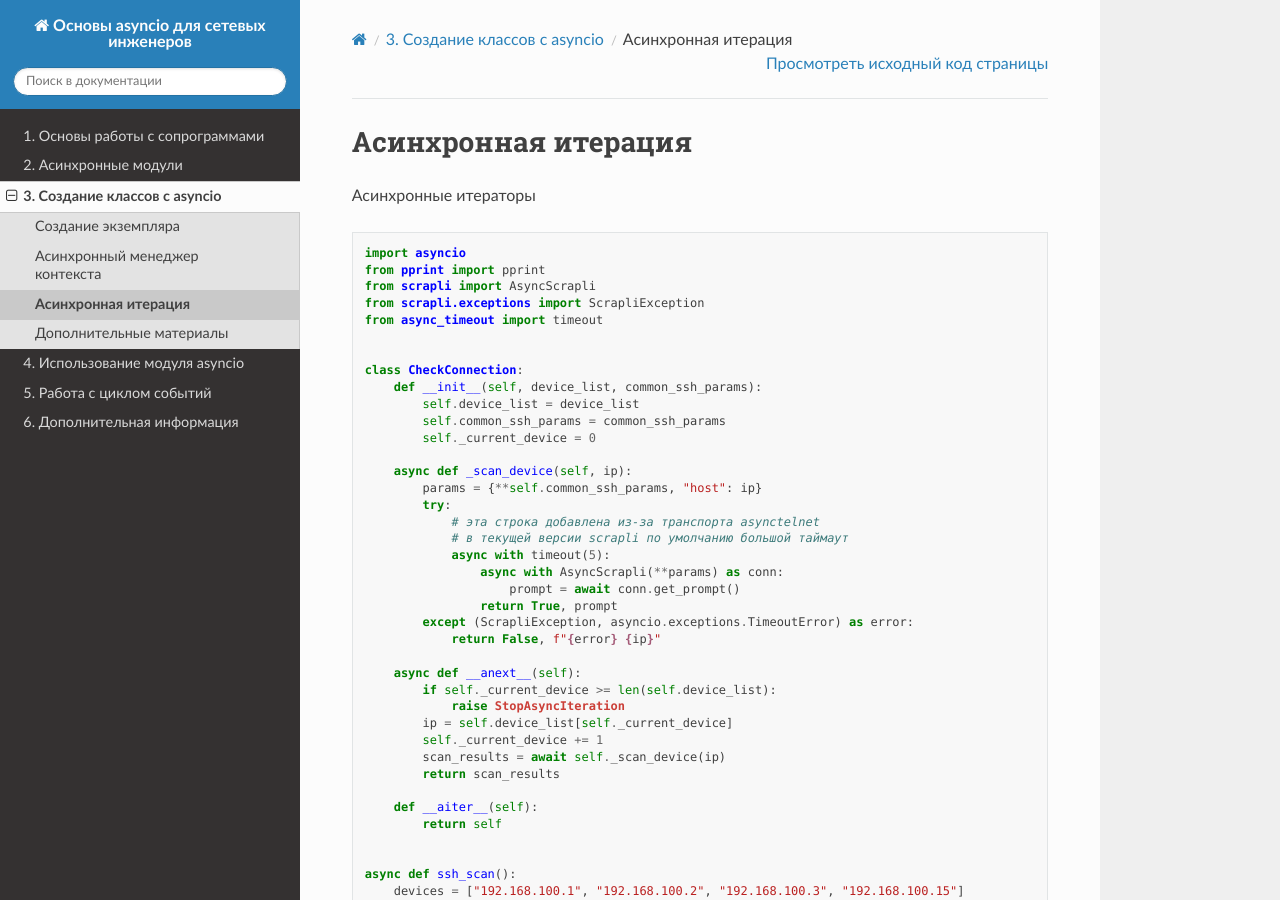
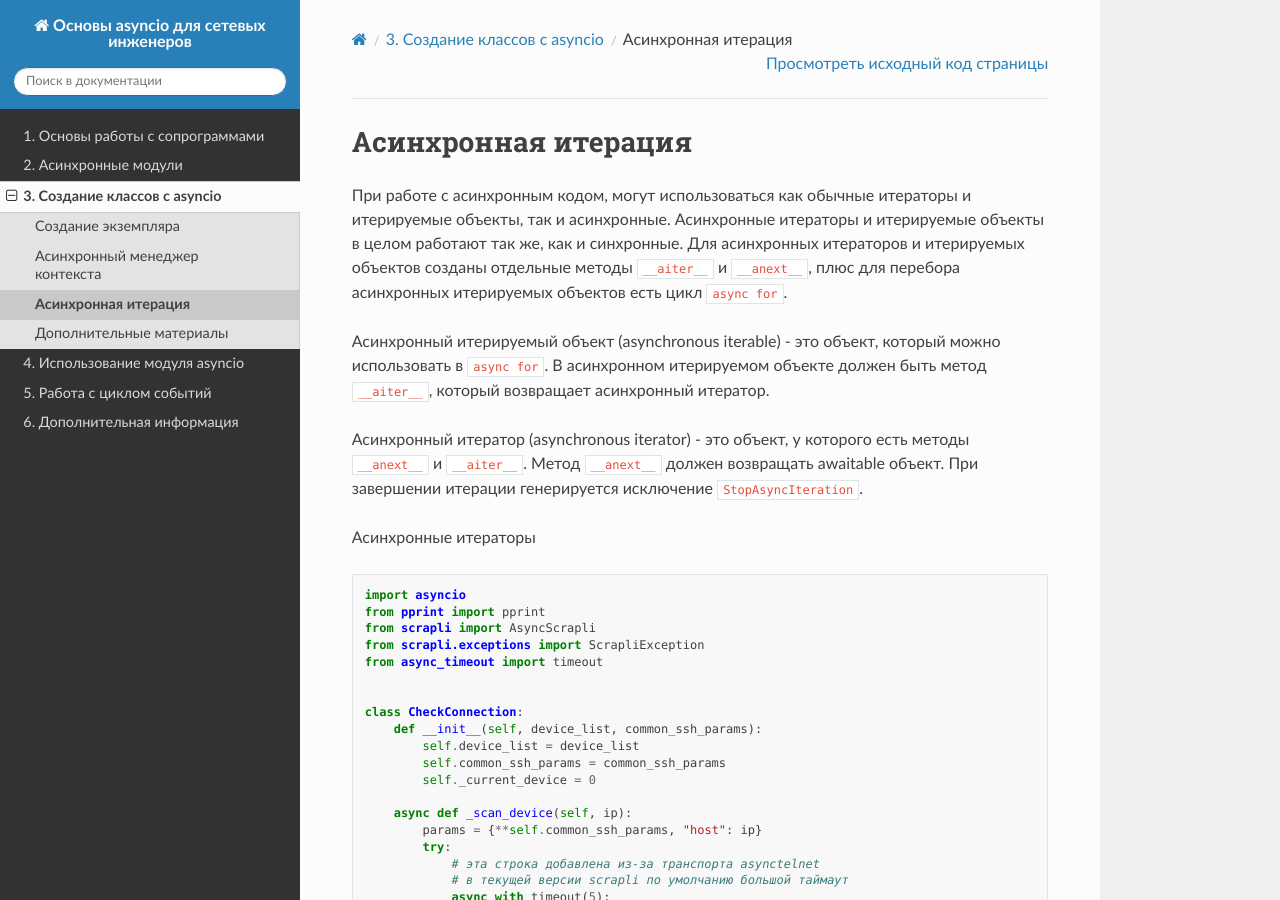
Before and after one commit to natenka/asyncpyneng-book, a Sphinx documentation site: the page built from docs/source/book/classes/iteration.rst, in a window 1280 px wide and 900 px high. Built offline with Sphinx 7.4.7 and the Read the Docs theme 2.0.0, drawn with Linux system fonts in a browser that asks for light colours; pages that are not in the unit, such as notebooks, are missing from menus.

Commit message:
update async iteration

```diff
--- a/docs/source/book/classes/iteration.rst
+++ b/docs/source/book/classes/iteration.rst
@@ -1,5 +1,22 @@
 Асинхронная итерация
 ====================
+
+При работе с асинхронным кодом, могут использоваться как обычные итераторы
+и итерируемые объекты, так и асинхронные. Асинхронные итераторы и итерируемые
+объекты в целом работают так же, как и синхронные.
+Для асинхронных итераторов и итерируемых объектов созданы отдельные методы
+``__aiter__`` и ``__anext__``, плюс для перебора асинхронных итерируемых объектов
+есть цикл ``async for``.
+
+
+Асинхронный итерируемый объект (asynchronous iterable) - это объект, который можно
+использовать в ``async for``. В асинхронном итерируемом объекте должен быть метод
+``__aiter__``, который возвращает асинхронный итератор.
+
+Асинхронный итератор (asynchronous iterator) - это объект, у которого есть методы
+``__anext__`` и ``__aiter__``. Метод ``__anext__`` должен возвращать awaitable объект.
+При завершении итерации генерируется исключение ``StopAsyncIteration``.
+
 
 Асинхронные итераторы
 
```
